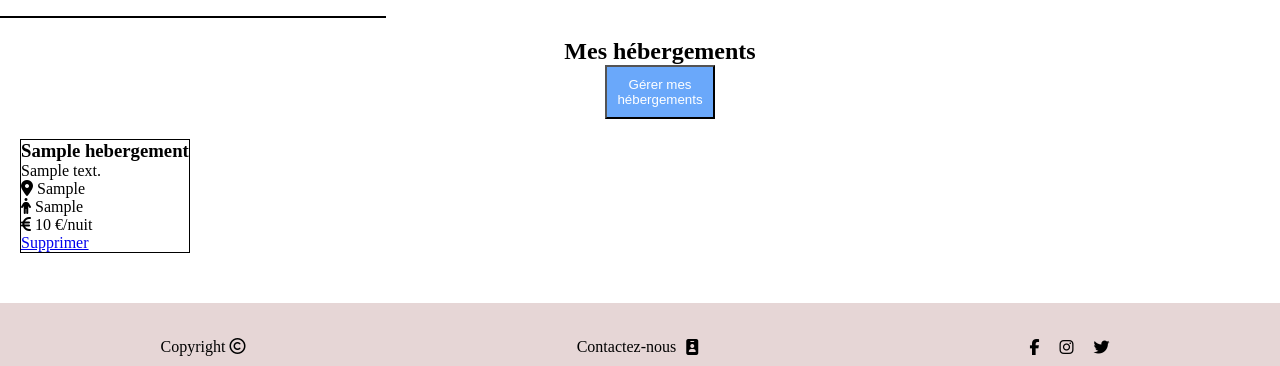
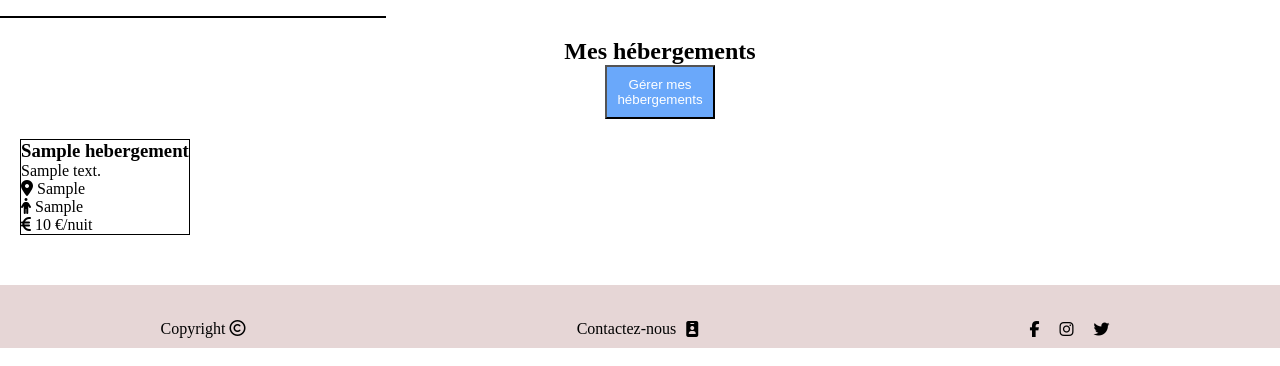
Before and after one commit to tomynov/Airbnb_Aqua, a PHP site: page /profil.php?id=1 in a window 1280 px wide. Shown: the part 511-877 px from the top of the page. Run offline with PHP 8.4, Linux system fonts and the light colour scheme; tables that the repository leaves empty or names only in its code hold one stand-in row (values such as "Sample post"); some libraries are stand-ins or nearby versions.

Commit message:
ajustement block profil

```diff
--- a/profil.php
+++ b/profil.php
@@ -64,7 +64,6 @@ if (!empty($_GET)) {
                             <div class="text-announce"> <i class="fas fa-map-marker-alt"></i> <?php echo $hebergement->adresse; ?></div>
                             <div class="text-announce"> <i class="fas fa-male"></i> <?php echo $hebergement->nbr_place;?></div>
                             <div class="text-announce"> <i class="fas fa-euro-sign"></i> <?php echo $hebergement->prix; ?> €/nuit</div>
-                            <a href="delete_biens.php?id=<?php echo $hebergement->id_hebergement; ?>" alt="modification des informations d'hébergement">Supprimer</a>
                         </div>
                     </div>
                 </div>
```
